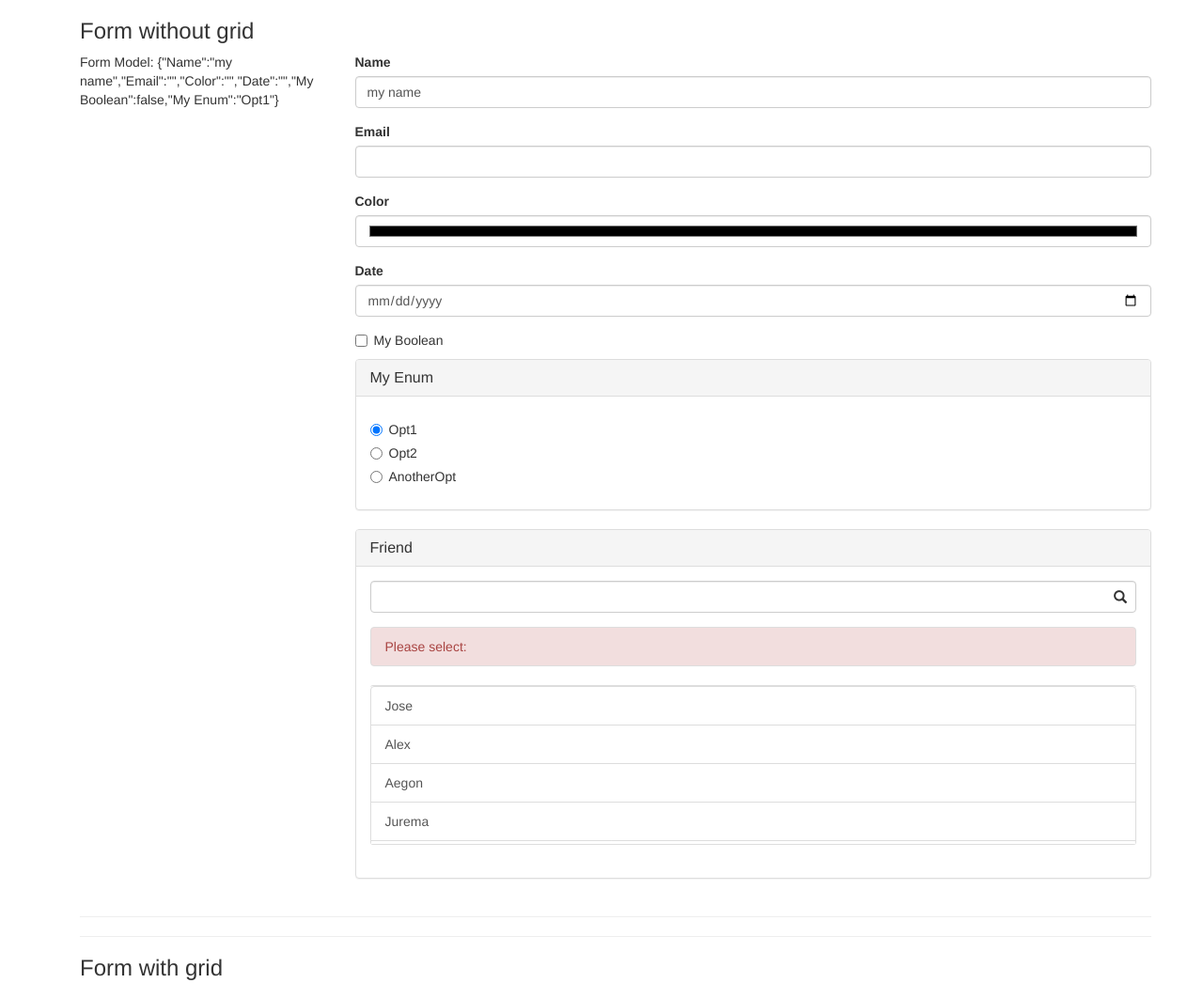
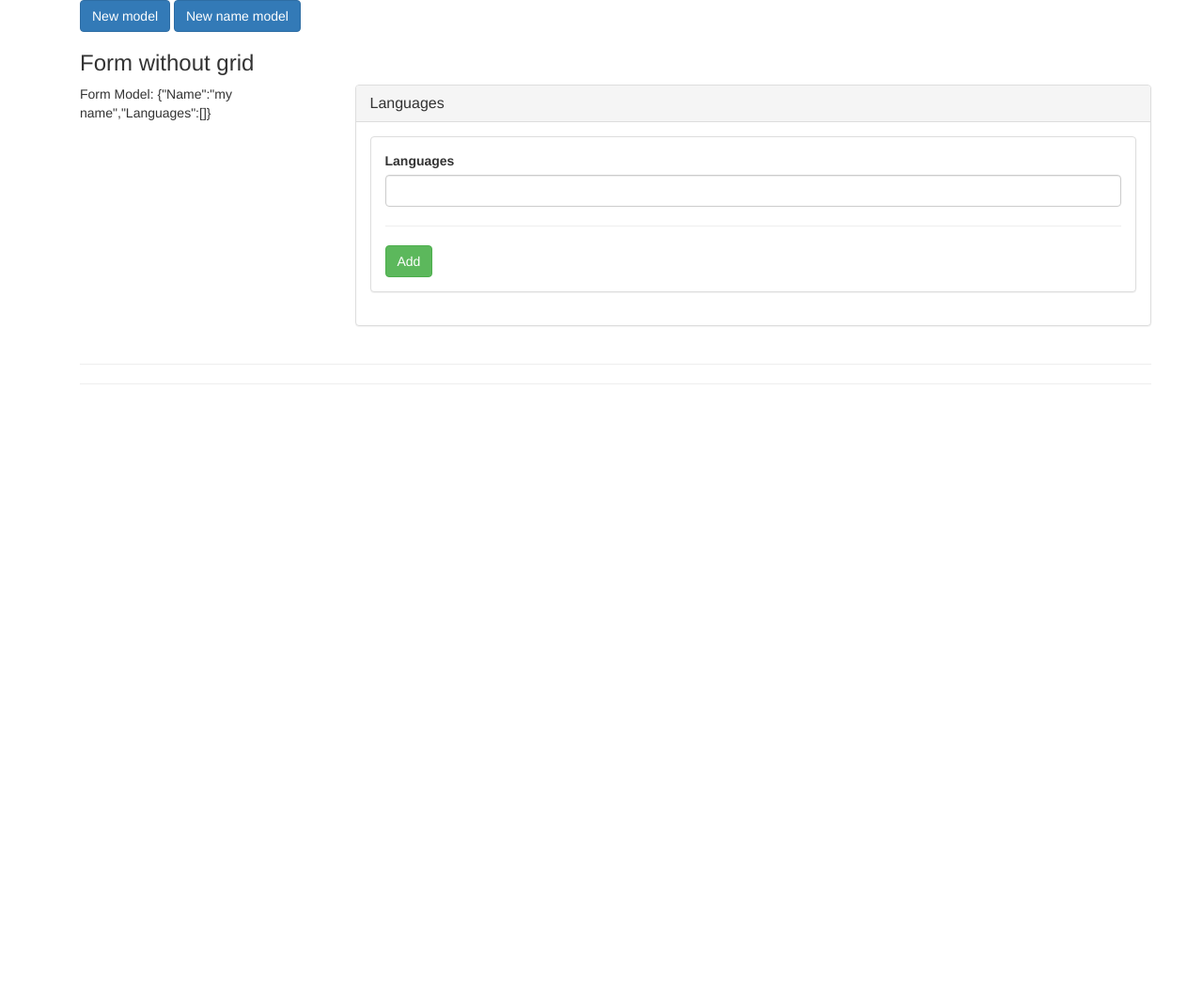
Before and after one commit to xvaldetaro/angular-metaform, a website: page examples/node/app/index.html in a window 1280 px wide. Shown: the top 1046 px of the page at 94% size. After the commit the page ends 800 px from the top, so only its background shows below. Drawn offline with nearby package versions, Linux system fonts and the light colour scheme; files that its build step writes are made by us from their sources.

Commit message:
Removed xvModel. Now two-way binding model[field.id] with model.model in fieldScope

```diff
--- a/examples/node/app/index.html
+++ b/examples/node/app/index.html
@@ -11,6 +11,9 @@
   <body>
     <div class="container" ng-app="sample" ng-cloak>
       <div ng-controller="SampleCtrl" class="container">
+
+    <button class="btn btn-primary" type="button" ng-click="newModel()">New model</button>
+    <button class="btn btn-primary" type="button" ng-click="newName()">New name model</button>
         <h3>Form without grid</h3>
         <div class="row">
           <div class="col-md-3">Form Model: {{model}}</div>
@@ -19,13 +22,13 @@
           </div>
         </div>
         <hr><hr>
-        <h3>Form with grid</h3>
+        <!-- <h3>Form with grid</h3>
         <div class="row">
           <div class="col-md-3">Grid Model: {{modelGrid}}</div>
           <div class="col-md-9">
             <div xv-metaform-grid="grid1" xv-metaform-model="modelGrid"></div>
           </div>
-        </div>
+        </div> -->
       </div>
     </div>
     <script src="bower_components/angular/angular.js" type="text/javascript"></script>
--- a/examples/node/app/sample.js
+++ b/examples/node/app/sample.js
@@ -4,26 +4,58 @@ angular.module('sample', ['xvMetaform']).controller('SampleCtrl', ['$scope',
 function($scope) {
 	$scope.test = 'Hello World';
 	$scope.form1 = [
-		{ id: 'Name', type: 'text', placeholder: 'Your Name' },
-		{ id: 'Email', type: 'text', subType: 'email' },
-		{ id: 'Color', type: 'text', subType: 'color' },
-		{ id: 'Date', type: 'text', subType: 'date' },
-		{ id: 'My Boolean', type: 'bool' },
-		{ id: 'My Enum', type: 'enum', choices: ['Opt1', 'Opt2', 'AnotherOpt']},
+		// { id: 'Name', type: 'text', placeholder: 'Your Name' },
+		// { id: 'Email', type: 'text', subType: 'email' },
+		// { id: 'Color', type: 'text', subType: 'color' },
+		// { id: 'Date', type: 'text', subType: 'date' },
+		// { id: 'My Boolean', type: 'bool' },
+		// { id: 'My Enum', type: 'enum', choices: ['Opt1', 'Opt2', 'AnotherOpt']},
+		// {
+		// 	id: 'Friend',
+		// 	type: 'ref',
+		// 	select: '_id',
+		// 	display: 'name',
+		// 	list: [
+		// 		{ _id: '1', name: 'Jose'},
+		// 		{ _id: '2', name: 'Alex'},
+		// 		{ _id: '3', name: 'Aegon'},
+		// 		{ _id: '4', name: 'Jurema'},
+		// 		{ _id: '5', name: 'Pele'}
+		// 	]
+		// }
 		{
-			id: 'Friend',
-			type: 'ref',
-			select: '_id',
-			display: 'name',
-			list: [
-				{ _id: '1', name: 'Jose'},
-				{ _id: '2', name: 'Alex'},
-				{ _id: '3', name: 'Aegon'},
-				{ _id: '4', name: 'Jurema'},
-				{ _id: '5', name: 'Pele'}
-			]
+			id: 'Languages',
+			array: true,
+			type: 'text'
 		}
+		//,{
+		// 	id: 'Feats',
+		// 	array: true,
+		// 	type: 'ref',
+		// 	display: 'name',
+		// 	list: [
+		// 		{ _id: '1', name: 'Jose'},
+		// 		{ _id: '2', name: 'Alex'},
+		// 		{ _id: '3', name: 'Aegon'},
+		// 		{ _id: '4', name: 'Jurema'},
+		// 		{ _id: '5', name: 'Pele'}
+		// 	]
+		// },
+		// {
+		// 	id: 'Items',
+		// 	array: 'object',
+		// 	type: [
+		// 		{ id: 'Name', type: 'text', placeholder: 'Your Name' },
+		// 		{ id: 'Email', type: 'text', subType: 'email' }
+		// 	]
+		// }
 	];
+	$scope.newModel = function() {
+		$scope.modelGrid = {};
+	};
+	$scope.newName = function() {
+		$scope.modelGrid.Name = 'newname';
+	};
 	$scope.grid1 = [
 		[ // row 1
 			{ // col 1
--- a/examples/node/app/templates.js
+++ b/examples/node/app/templates.js
@@ -1,23 +1,28 @@
 angular.module('xvMetaform').run(['$templateCache', function($templateCache) {
   'use strict';
 
+  $templateCache.put('array-bs.xv',
+    "<div class=\"panel panel-default\"><div class=panel-heading><h3 class=panel-title>{{field.label}}</h3></div><div class=panel-body><div class=\"panel panel-default\"><div class=panel-body><xvnew></xvnew><hr><button class=\"btn btn-success\" type=button ng-click=add()>Add</button></div></div><div ng-repeat=\"item in items\">{{item | json}}</div></div></div>"
+  );
+
+
   $templateCache.put('bool-bs.xv',
-    "<div class=checkbox><label><input type=checkbox xv-model> {{field.label}}</label></div>"
+    "<div class=checkbox><label><input type=checkbox ng-model=model.model> {{field.label}}</label></div>"
   );
 
 
   $templateCache.put('enum-bs.xv',
-    "<div class=\"panel panel-default\"><div class=panel-heading><h3 class=panel-title>{{field.label}}</h3></div><div class=panel-body><div class=radio data-ng-repeat=\"choice in field.choices\"><label><input type=radio id={{choice}} value={{choice}} xv-model> {{choice}}</label></div></div></div>"
+    "<div class=\"panel panel-default\"><div class=panel-heading><h3 class=panel-title>{{field.label}}</h3></div><div class=panel-body><div class=radio data-ng-repeat=\"choice in field.choices\"><label><input type=radio id={{choice}} value={{choice}} ng-model=model.model> {{choice}}</label></div></div></div>"
   );
 
 
   $templateCache.put('ref-bs.xv',
-    "<div class=\"panel panel-default\"><div class=panel-heading><h3 class=panel-title>{{field.label}}</h3></div><div class=panel-body><div class=\"form-group has-feedback\"><label class=\"control-label sr-only\" for=search{{field.id}}>search{{field.id}}</label><input class=form-control id=search{{field.id}} ng-model=searchText> <span class=\"glyphicon glyphicon-search form-control-feedback\"></span></div><ul class=list-group><li class=list-group-item ng-class=\"{'list-group-item-success': xvSelected, 'list-group-item-danger': !xvSelected}\" ng-bind=\"xvSelected[field.display] || 'Please select:'\"></li></ul><div class=list-group style=\"max-height: 170px; overflow-y:scroll; border-top: solid 1px #dddddd; border-bottom: solid 1px #dddddd; border-radius: 3px\"><a class=list-group-item ng-repeat=\"item in field.list | filter:searchText\" ng-click=xvSelect(item) ng-class=\"{active: item == xvSelected}\">{{item[field.display]}}</a></div></div></div>"
+    "<div class=\"panel panel-default\"><div class=panel-heading><h3 class=panel-title>{{field.label}}</h3></div><div class=panel-body><div class=\"form-group has-feedback\"><label class=\"control-label sr-only\" for=search{{field.id}}>search{{field.id}}</label><input class=form-control id=search{{field.id}} ng-model=searchText> <span class=\"glyphicon glyphicon-search form-control-feedback\"></span></div><ul class=list-group><li class=list-group-item ng-class=\"{'list-group-item-success': xvSelected, 'list-group-item-danger': !xvSelected}\" ng-bind=\"xvSelected[field.display] || 'Please select:'\"></li></ul><div class=list-group style=\"max-height: 170px; overflow-y:scroll; border-top: solid 1px #dddddd; border-bottom: solid 1px #dddddd; border-radius: 3px\"><a class=list-group-item ng-repeat=\"item in field.list | filter:searchText\" ng-click=\"model.model = item\" ng-class=\"{active: item === model.model}\">{{item[field.display]}}</a></div></div></div>"
   );
 
 
   $templateCache.put('text-bs.xv',
-    "<div class=form-group><label for={{field.id}}>{{field.label}}</label><input xv-model type={{field.subType}} class=form-control id={{field.id}}></div>"
+    "<div class=form-group><label for={{field.id}}>{{field.label}}</label><input ng-model=model.model type={{field.subType}} class=form-control id={{field.id}}></div>"
   );
 
 }]);
--- a/src/metaform.js
+++ b/src/metaform.js
@@ -1,5 +1,4 @@
 'use strict';
-
 
 var getDefault = function(field) {
 	if(field.defaultModel) return field.defaultModel;
@@ -10,24 +9,8 @@ var getDefault = function(field) {
 };
 
 angular.module('xvMetaform', [])
-.provider('xvFieldGen', function() {
-	this.defaultTemplateSuffix = '-bs.xv';
-
-	this.$get = ['$interpolate', '$templateCache', function($interpolate, $templateCache) {
-		return {
-			mix: function(template, context) {
-				var temp = $templateCache.get(template+this.templateSuffix);
-				var exp = $interpolate(temp);
-				return exp(context);
-			},
-			templateSuffix: this.defaultTemplateSuffix
-		};
-	}];
-})
 .directive('xvMetaformGrid', ['$compile', function($compile) {
 	return {
-		priority: 1000,
-		terminal: true,
 		link: function(scope, element, attrs, ctrl, transcludeFn) {
 			element.addClass('container-fluid');
 			var childrenScope;
@@ -36,7 +19,6 @@ angular.module('xvMetaform', [])
 				if(childrenScope) childrenScope.$destroy();
 
 				childrenScope = scope.$new();
-				childrenScope.model = scope.$eval(attrs.xvMetaformModel);
 				childrenScope.grid = grid;
 
 				element.empty();
@@ -54,7 +36,8 @@ angular.module('xvMetaform', [])
 						if(!col.fields || !col.fields.length) throw new Error('Invalid col');
 
 						rowElement.append(angular.element('<div xv-metaform="grid['+i+']['+j+
-							'].fields" xv-metaform-model="model" class="col-xs-12 col-md-'+col.size+
+							'].fields" xv-metaform-model="'+attrs.xvMetaformModel+
+							'" class="col-xs-12 col-md-'+col.size+
 							'"></div>'));
 					}
 				}
@@ -63,7 +46,7 @@ angular.module('xvMetaform', [])
 		}
 	};
 }])
-.directive('xvMetaform', ['$compile', 'xvFieldGen', function($compile, fgen) {
+.directive('xvMetaform', ['$compile', function($compile) {
 	return {
 		link: function(scope, element, attrs, ctrl, transcludeFn) {
 			var childrenScope;
@@ -73,28 +56,33 @@ angular.module('xvMetaform', [])
 
 				childrenScope = scope.$new();
 				childrenScope.fields = fields;
-				childrenScope.model = scope.$eval(attrs.xvMetaformModel);
+				scope.$watch(attrs.xvMetaformModel, function(model) {
+					childrenScope.model = model;
+				});
 				element.empty();
 
 				for(var i = 0; i < fields.length; i++) {
 					var field = fields[i];
+					var directiveType = 'field';
 
 					if(typeof(field) !== 'object' || !field.id || !field.type)
 						throw new Error('xvMetaform fields must be objects with ids and types');
 
+					if(field.array) {
+						directiveType = 'array';
+						field.arrayTemplatePrefix = 'array';
+					}
+
 					// Sets defaults
 					field.templatePrefix = field.templatePrefix || field.type;
 					field.subType = field.subType || field.type;
+					field.placeholder = field.placeholder || field.label;
 					field.label = field.label || field.id;
-					field.placeholder = field.placeholder || field.label;
-
-					// Directive type defaults to field type
-					var directiveType = field.directiveType || field.type;
 
 					// Appends a new container element with the directive associated
 					element.append(
 						angular.element('<div></div>')
-						.attr('xv-field', 'fields['+i+']')
+						.attr('xv-'+directiveType, 'fields['+i+']')
 						.attr('xv-metaform-model', 'model')
 					);
 				}
@@ -103,46 +91,102 @@ angular.module('xvMetaform', [])
 		}
 	};
 }])
-.directive('xvField', ['$compile','$templateCache', function($compile, $templateCache) {
+.directive('xvField', ['$compile','$templateCache', '$q', function($compile, $templateCache, $q) {
+	return {
+		link: function(scope, element, attrs, ctrl, transcludeFn) {
+			var fieldScope;
+
+			var fieldWatch = $q.defer();
+			scope.$watchCollection(attrs.xvField, function(field) {
+				if(fieldScope) fieldScope.$destroy();
+
+				fieldScope = scope.$new();
+				fieldScope.field = field;
+				fieldScope.model = {};
+
+				fieldWatch.resolve(field);
+
+				element.empty();
+
+				var newElement = angular.element($templateCache.get(field.templatePrefix+'-bs.xv'));
+				element.replaceWith(newElement);
+				$compile(newElement)(fieldScope);
+			});
+
+			var modelWatch = $q.defer();
+			fieldWatch.promise.then(function(field){
+				scope.$watch(attrs.xvMetaformModel, function(model) {
+					if(!model[field.id])
+						model[field.id] = getDefault(field);
+
+					modelWatch.resolve(field);
+				});
+			});
+
+			var modelFieldWatch = $q.defer();
+			modelWatch.promise.then(function(field) {
+				scope.$watch(attrs.xvMetaformModel+'[\''+field.id+'\']', function(modelField) {
+					fieldScope.model.model = modelField;
+					modelFieldWatch.resolve(field);
+				});
+			});
+
+			modelFieldWatch.promise.then(function(field) {
+				fieldScope.$watch('model.model', function(fieldModel) {
+					scope[attrs.xvMetaformModel][field.id] = fieldModel;
+				});
+			});
+		}
+	};
+}])
+.directive('xvArray', ['$compile','$templateCache', function($compile, $templateCache) {
 	return {
 		link: function(scope, element, attrs, ctrl, transcludeFn) {
 			var childrenScope;
 			var model = scope.$eval(attrs.xvMetaformModel);
 
-			scope.$watchCollection(attrs.xvField, function(field) {
+			scope.$watchCollection(attrs.xvArray, function(field) {
 				if(childrenScope) childrenScope.$destroy();
 
 				childrenScope = scope.$new();
 				childrenScope.field = field;
 				childrenScope.model = scope.$eval(attrs.xvMetaformModel);
 				if(!childrenScope.model[field.id])
-					childrenScope.model[field.id] = getDefault(field);
+					childrenScope.model[field.id] = [];
 
-				childrenScope.xvSelect = function(item) {
-					childrenScope.model[field.id] = item;
-				};
+				childrenScope.items = childrenScope.model[field.id];
+				childrenScope.newModel = {};
 
-				childrenScope.$watch('model[\''+field.id+'\']', function(selected) {
-					scope.xvSelected = selected;
-				});
+				var addElement = angular.element('<div></div>');
+
+				if(field.array === true) {
+					childrenScope.newField = angular.extend({}, field);
+					addElement.attr('xv-field', 'newField');
+					addElement.attr('xv-metaform-model', 'newModel');
+
+					childrenScope.add = function() {
+						childrenScope.items.push(childrenScope.newModel[field.id]);
+						childrenScope.newModel = {};
+					};
+				} else if(field.array === 'object') {
+					childrenScope.newModel[field.id] = {};
+					childrenScope.newForm = field.type;
+					addElement.attr('xv-metaform', 'newForm');
+					addElement.attr('xv-metaform-model', 'newModel');
+
+					childrenScope.add = function() {
+						childrenScope.items.push(angular.extend({}, childrenScope.newModel));
+						for(var key in childrenScope.newModel) delete childrenScope.newModel[key];
+					};
+				}
 
 				element.empty();
 
-				var newElement = angular.element($templateCache.get(field.type+'-bs.xv'));
+				var newElement = angular.element($templateCache.get(field.arrayTemplatePrefix+'-bs.xv'));
+				newElement.find('xvnew').replaceWith(addElement);
 				element.replaceWith(newElement);
 				$compile(newElement)(childrenScope);
 			});
 		}
 	};
-}])
-.directive('xvModel', ['$compile', function($compile) {
-	return {
-		priority: 1000,
-		terminal: true,
-		link: function(scope, element, attrs) {
-			element.removeAttr('xv-model');
-			element.attr('data-ng-model', 'model[\''+scope.field.id+'\']');
-			$compile(element)(scope);
-		}
-	};
 }]);
```
Also changed, not shown: src/templates/bool-bs.html (+1 -1 lines), src/templates/enum-bs.html (+1 -1 lines), src/templates/ref-bs.html (+1 -1 lines), src/templates/text-bs.html (+1 -1 lines).
